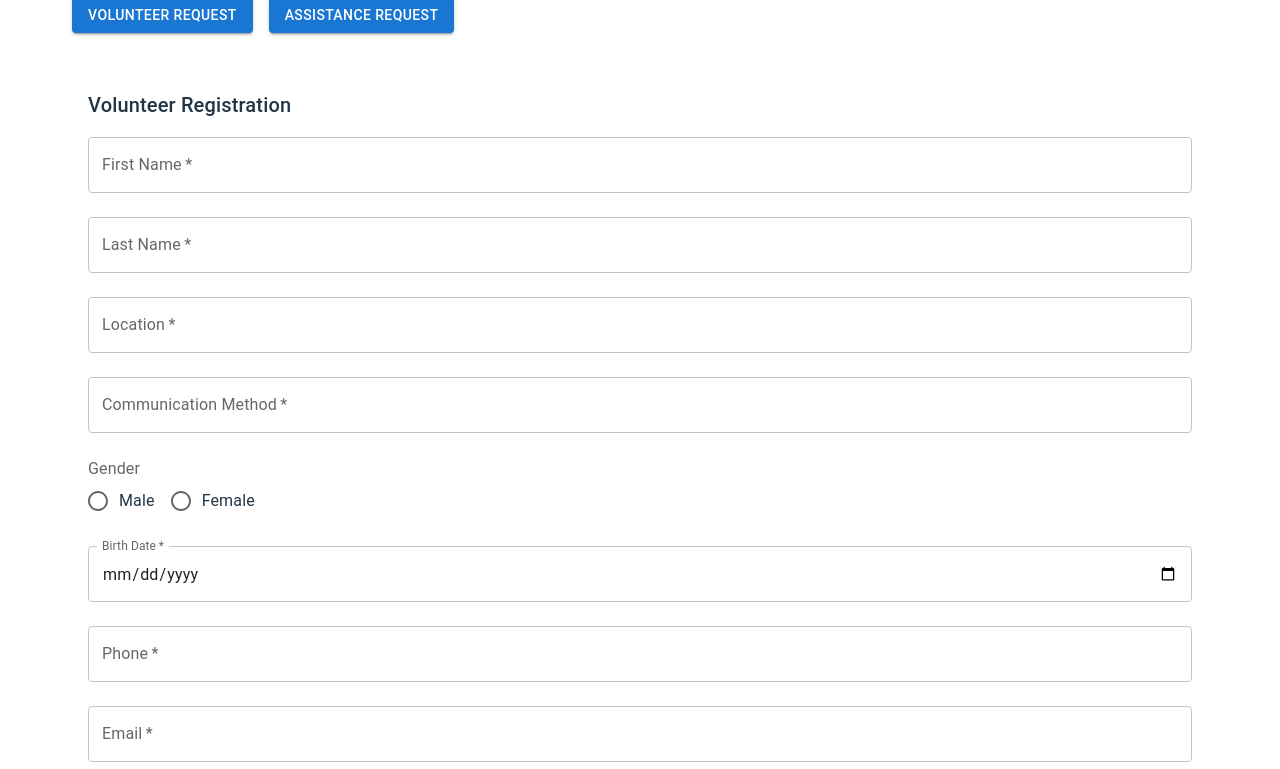
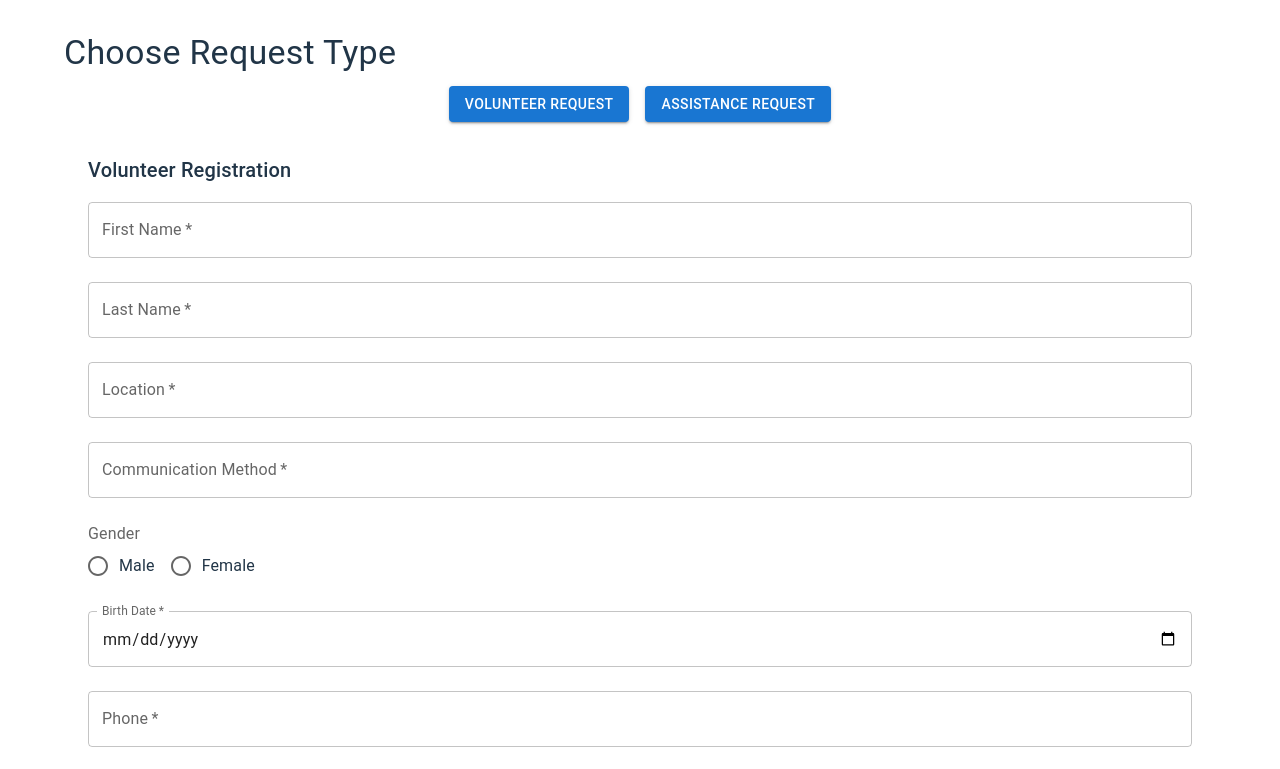
Before and after one commit to estiww/darchei-miriam-docker, a React (Vite) app in the folder client/: page /fullRegisteration in a window 1280 px wide. Shown: the top 769 px of the page. Built offline with nearby package versions, Linux system fonts and the light colour scheme.

Commit message:
עיצוב

```diff
--- a/client/src/App.css
+++ b/client/src/App.css
@@ -5,3 +5,15 @@ html, body {
   justify-content: center;
   align-items: center;
 }
+
+#root {
+  width: 100%;
+  height: 100%;
+}
+
+.app-container {
+  width: 100%;
+  height: 100%;
+  display: flex;
+  flex-direction: column;
+}
--- a/client/src/components/PatientForm.jsx
+++ b/client/src/components/PatientForm.jsx
@@ -26,7 +26,7 @@ const PatientForm = () => {
   };
 
   return (
-    <Container sx={{ maxHeight: '100vh', overflowY: 'auto' }}>
+    <Container>
       <Box component="form" onSubmit={handleSubmit} sx={{ mt: 3 }}>
         <Typography variant="h6">Assistance Request</Typography>
         <TextField
--- a/client/src/components/VolunteerForm.jsx
+++ b/client/src/components/VolunteerForm.jsx
@@ -41,7 +41,7 @@ const VolunteerForm = () => {
   };
 
   return (
-    <Container sx={{ maxHeight: '100vh', overflowY: 'auto' }}>
+    <Container>
       <Box component="form" onSubmit={handleSubmit} sx={{ mt: 3 }}>
         <Typography variant="h6">Volunteer Registration</Typography>
         <TextField
--- a/client/src/pages/FullRegisteration.jsx
+++ b/client/src/pages/FullRegisteration.jsx
@@ -12,23 +12,32 @@ const FullRegistration = () => {
         return <VolunteerForm />;
       case "patient":
         return <PatientForm />;
+      default:
+        return null;
     }
   };
 
   return (
-    <Container>
+    <Container sx={{ marginTop: 4 }}>
       <Typography variant="h4" gutterBottom>
         Choose Request Type
       </Typography>
-      <Box>
-        <Button onClick={() => setSelectedForm("volunteer")} variant="contained" sx={{ m: 1 }}>
+      <Box sx={{ display: "flex", justifyContent: "center", marginBottom: 4 }}>
+        <Button
+          onClick={() => setSelectedForm("volunteer")}
+          variant="contained"
+          sx={{ marginRight: 2 }}
+        >
           Volunteer Request
         </Button>
-        <Button onClick={() => setSelectedForm("patient")} variant="contained" sx={{ m: 1 }}>
+        <Button
+          onClick={() => setSelectedForm("patient")}
+          variant="contained"
+        >
           Assistance Request
         </Button>
       </Box>
-      <Box sx={{ mt: 3 }}>
+      <Box>
         {renderForm()}
       </Box>
     </Container>
```
Also changed, not shown: 1 other file (tests, documents, lock files or other folders).
